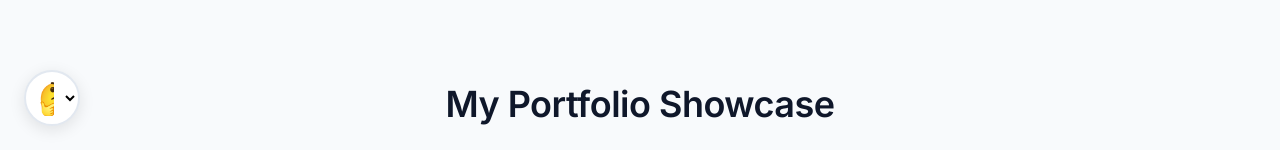
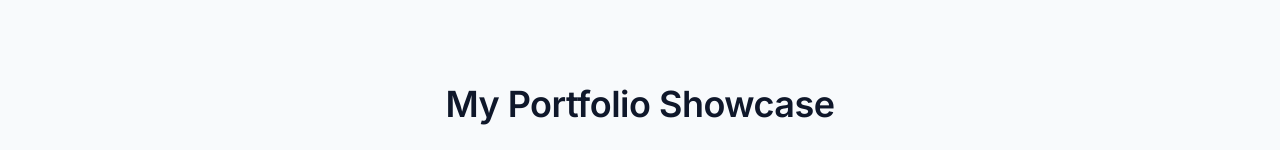
Before and after one commit to Patuan-28/si_ucok, a React (Vite) app: page / in a window 1280 px wide. Shown: the part 650-800 px from the top of the page. Built offline with nearby package versions, Linux system fonts and the light colour scheme.

Commit message:
remove emoji picker

```diff
--- a/src/App.jsx
+++ b/src/App.jsx
@@ -22,7 +22,7 @@ function App() {
         </div>
 
         <Footer />
-        <EmojiPicker />
+        {/* <EmojiPicker /> */}
       </div>
     </Router>
   );
```
